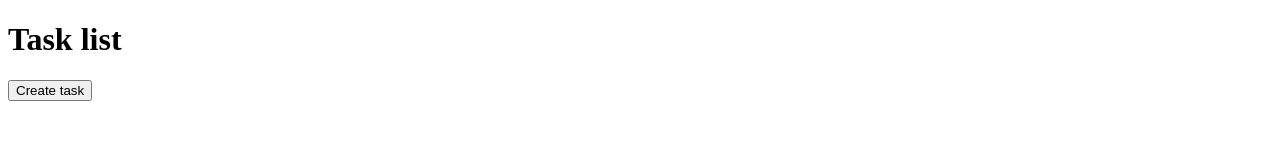
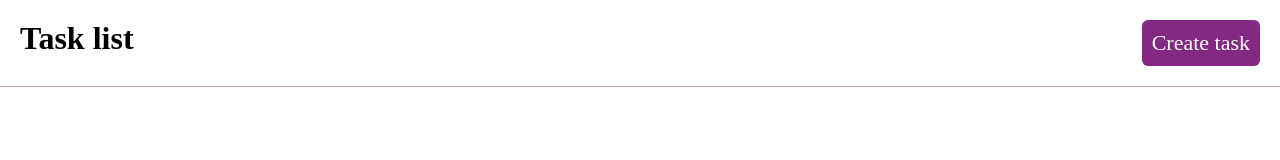
Before and after one commit to MatheusDev19/task-list, a website built with Vite: page src/index.html in a window 1280 px wide. Built offline with nearby package versions, Linux system fonts and the light colour scheme.

Commit message:
feat:style-header

```diff
--- /dev/null
+++ b/src/index.css
@@ -0,0 +1,29 @@
+* {
+  box-sizing: content-box;
+  margin: 0px;
+  padding: 0px;
+  font-family: googlepis;
+}
+
+header {
+  border-bottom: 1px solid #c5b0b0;
+  display: flex;
+  justify-content: space-between;
+  padding: 20px;
+}
+
+button {
+  border-radius: 6px;
+  background-color: rgb(131, 40, 131);
+  color: white;
+  font-size: 22px;
+  padding: 10px;
+  border: none;
+  cursor: pointer;
+}
+
+button:hover {
+  background-color: purple;
+  transform: translateY(-1px);
+  box-shadow: rgb(0, 0, 0, 1);
+}
```
Also changed, not shown: src/index.html (+4 -0 lines).
